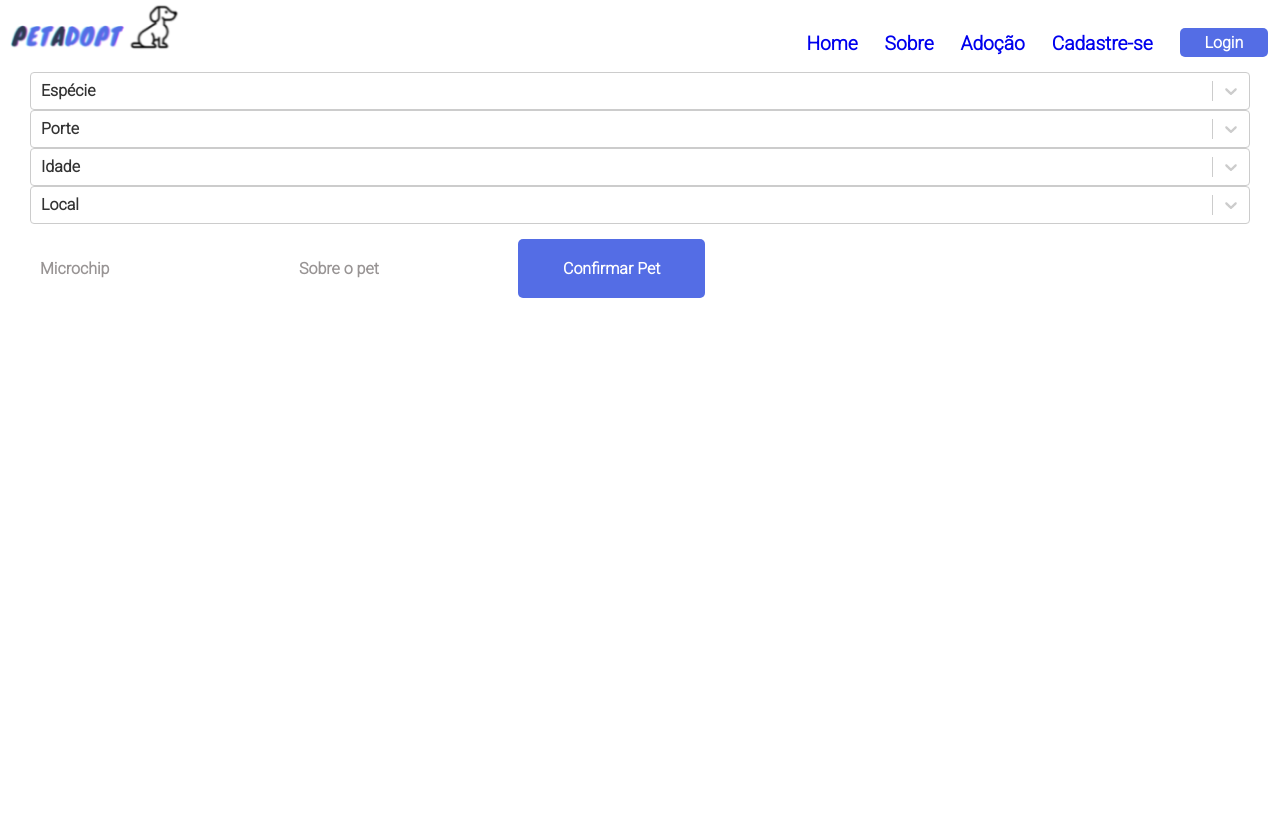
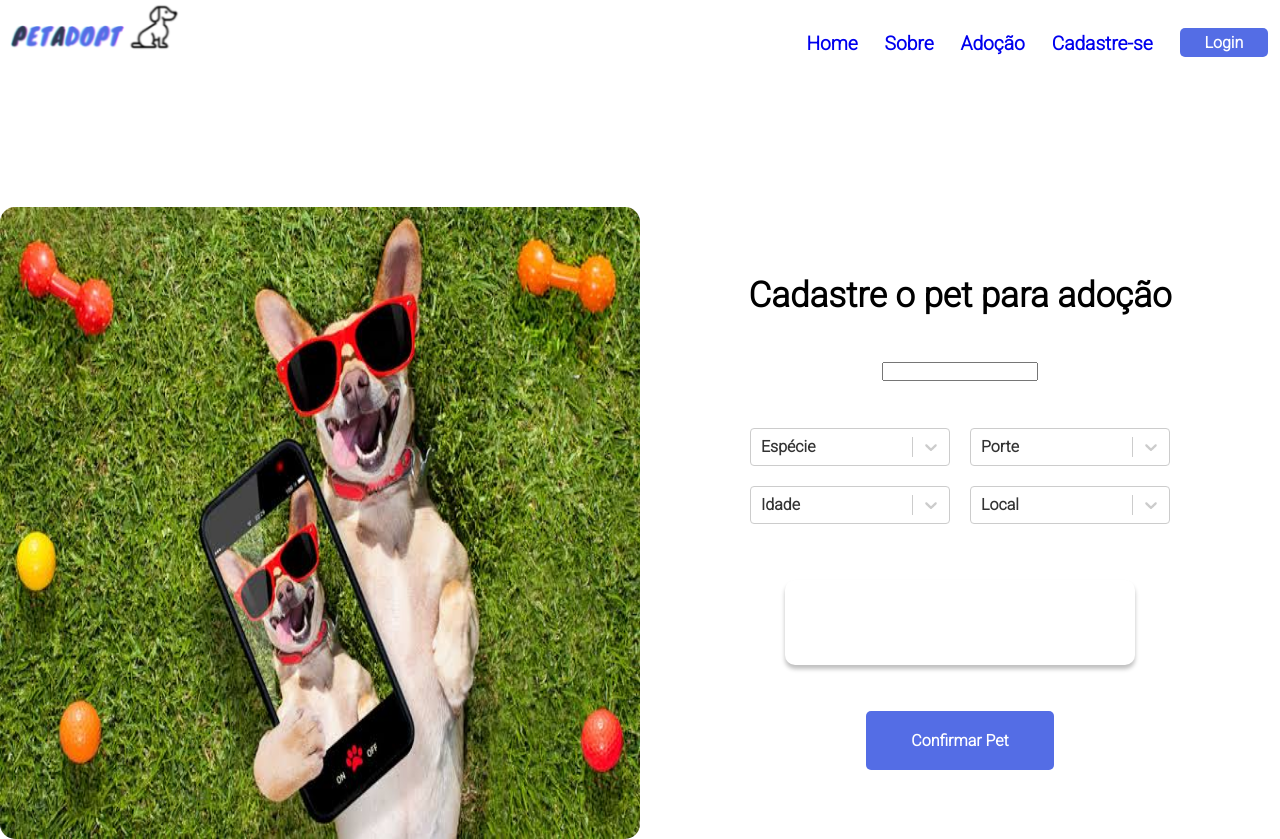
Before and after one commit to DS1-G1/DS-G1, a React (Create React App) app in the folder web/: page /signupAdopt in a window 1280 px wide. Before the commit the page ends 800 px from the top, so only its background shows below. Built offline with nearby package versions, Linux system fonts and the light colour scheme.

Commit message:
#36 Estruturaçao da pagina
Co-authored-By: Lucas Soares <202017700@aluno.unb.br>

```diff
--- a/web/src/App.js
+++ b/web/src/App.js
@@ -1,7 +1,8 @@
 import React from "react";
 import "./App.css";
 import { BrowserRouter as Router, Switch, Route } from "react-router-dom";
-import {Home, About, Adopt, Login, SignUp, SignUpAdopt} from "./pages";
+import {Home, About, Adopt, Login, SignUp} from "./pages";
+import signupAdopt from "./pages/signupAdopt"
 
 function App() {
   return (
@@ -12,7 +13,7 @@ function App() {
         <Route path="/adopt" component={Adopt} />
         <Route path="/login" component={Login} />
         <Route path="/signUp" component={SignUp} />
-        <Route path="/signupAdopt" exact component={SignUpAdopt} />
+        <Route path="/signupAdopt" exact component={signupAdopt} />
       </Switch>
     </Router>
   );
--- a/web/src/components/formularioSignUp/index.js
+++ b/web/src/components/formularioSignUp/index.js
@@ -12,16 +12,22 @@ const options = [   { value: '', label: 'Espécie' },   { value: '', label: 'Por
   return (
 
   <S.Conteiner>
+    <S.Title>Cadastre o pet para adoção</S.Title>
 
+    <input type="" />
     <S.Containerselect>
-        <Select className= "select" defaultValue={options[0]} options={especie}/>
-        <Select className= "select" defaultValue={options[1]} options={porte}/>
-        <Select className= "select" defaultValue={options[2]} options={idade}/>
-        <Select className= "select" defaultValue={options[3]} options={local}/>
+        <>
+        <Select className="select" defaultValue={options[0]} options={especie}/>
+        <Select className="select" defaultValue={options[1]} options={porte}/>
+        <Select className="select" defaultValue={options[2]} options={idade}/>
+        </>
+        <>
+        <Select className="select" defaultValue={options[3]} options={local}/>
+        {/* <S.Imput type="text"/> */}
+        </>
     </S.Containerselect>
+        <S.Imput className="sobre" type="text" />
 
-    <S.Imput value="Microchip"/>
-    <S.Imput value="Sobre o pet"/>
 
     <Button style={{padding: "20px 45px"}}>Confirmar Pet </Button>
 
--- a/web/src/components/formularioSignUp/style.js
+++ b/web/src/components/formularioSignUp/style.js
@@ -3,26 +3,63 @@ import styled from 'styled-components';
 
 
 export const Conteiner = styled.div`
+    width: 540px ;
+    height: 541px;
+    display: flex;
+    flex-direction: column;
+    align-items: center;
+    justify-content: space-around;
+
+
+    .sobre{
+        width: 350px;
+        height: 85px;
+    }
 `;
 
 export const Imput = styled.input`
+    margin-top: 10px;
     color: #989494;
     font-size: 16px;
-    padding: 15px 40px;
-    border: 0.5px;
-    border-radius: 5px;
+    padding: 5px ;
+
     cursor: auto;
     font-weight: bold;
+
+    border: 0px solid rgba(0, 0, 0, 0.5);
+    box-sizing: border-box;
+    box-shadow: 0px 4px 4px rgba(0, 0, 0, 0.25);
+    border-radius: 10px;
+    &:hover{
+        border: none;
+    }
+
 `;
 
 export const Containerselect = styled.div`
 
     color: #989494;
     font-size: 16px;
-    padding: 15px 30px;
+
     border: 0.5px;
     border-radius: 5px;
     cursor: auto;
     font-weight: bold;
 
+    display: grid;
+    grid-template-columns: 1fr 1fr;
+    row-gap: 20px;
+    column-gap: 20px;
+    justify-items: center;
+
+    .select{
+
+        width: 200px;
+
+    }
 `;
+
+export const Title = styled.h1`
+    font-size: 35px;
+    font-weight: 700;
+`
--- a/web/src/pages/signupAdopt.js
+++ /dev/null
@@ -1,15 +0,0 @@
-import React from "react";
-import Navbar from "../components/NavBar";
-import Form from "../components/formularioSignUp"
-
-
-const signupAdopt = () => {
-  return (
-    <div>
-      <Navbar></Navbar>
-      <Form/>
-    </div>
-  );
-};
-
-export default signupAdopt;
--- /dev/null
+++ b/web/src/pages/signupAdopt/index.js
@@ -0,0 +1,23 @@
+import React from "react";
+import Navbar from "../../components/NavBar";
+import Form from "../../components/formularioSignUp"
+import logo from "../../img/imageSignUpAdopt.jpg"
+import * as S from "./style"
+
+
+const signupAdopt = () => {
+  return (
+  <>
+    <Navbar/>
+    <S.Conteiner>
+
+     <S.Image src={logo} alt="Logo"/>
+      <Form/>
+
+    </S.Conteiner>
+
+ </>
+  );
+};
+
+export default signupAdopt;
--- /dev/null
+++ b/web/src/pages/signupAdopt/style.js
@@ -0,0 +1,21 @@
+import styled from 'styled-components';
+
+
+
+export const Conteiner = styled.div`
+margin-top: 150px;
+    display: grid;
+    grid-template-columns: 1fr 1fr;
+    justify-content: center;
+    align-items: center;
+    justify-items: center
+
+
+`;
+
+export const Image = styled.img`
+ border-radius: 15px;
+ position: relative;
+    height: 79vh;
+    width: 50vw;
+`;
```
Also changed, not shown: 2 other files (tests, documents, lock files or other folders).
